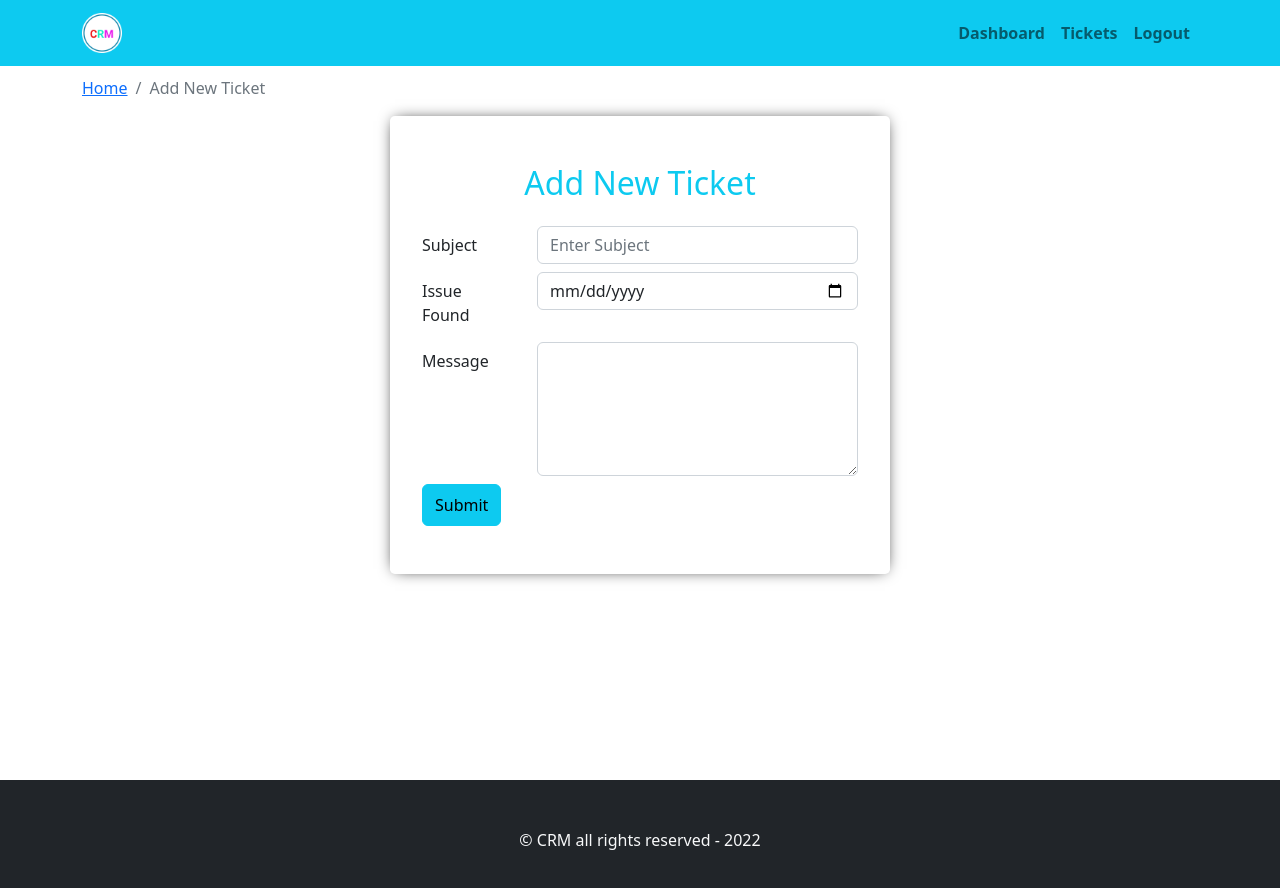
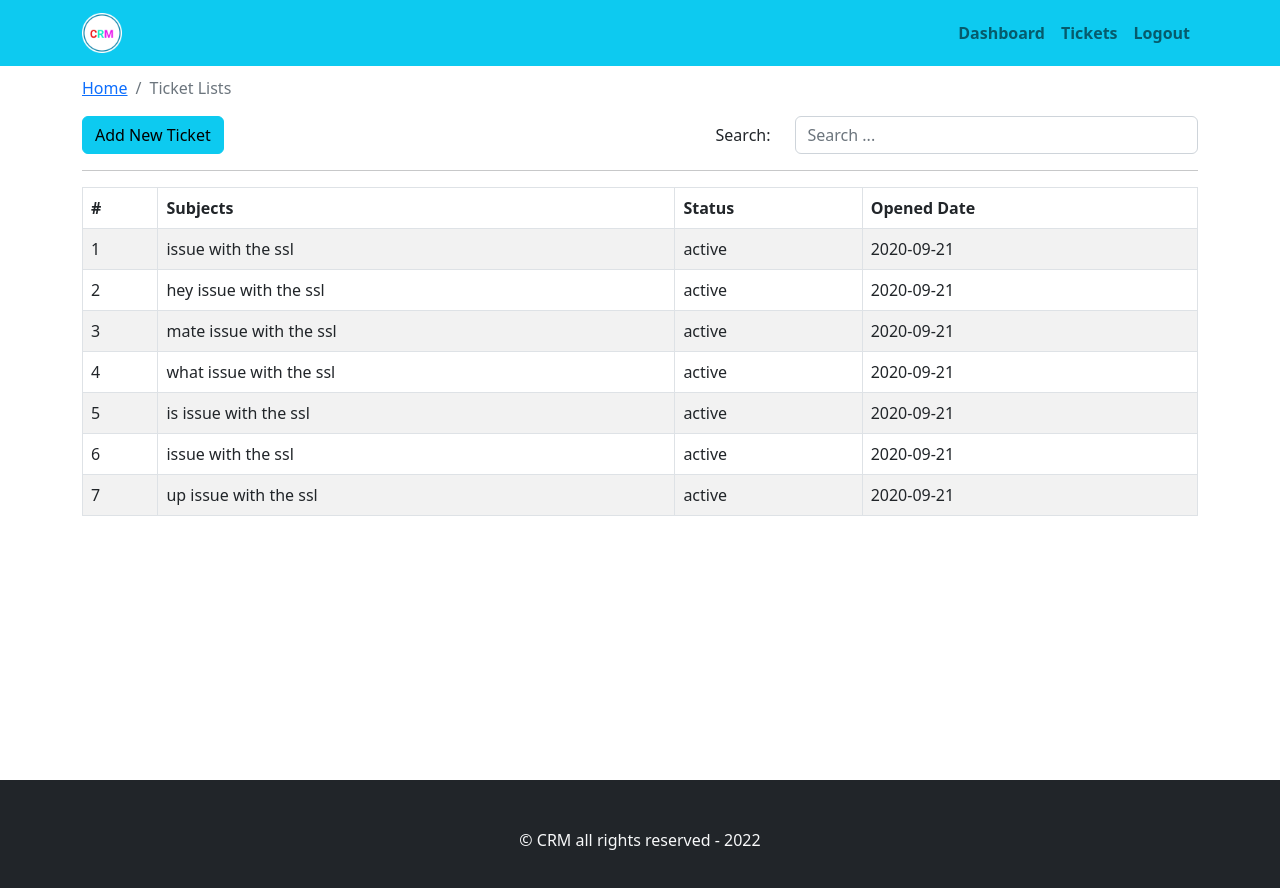
Before and after one commit to Sulav21/CRM-ticketing-System, a React (Create React App) app in the folder crm-client/: page /tickets in a window 1280 px wide. Shown: the top 888 px of the page. Built offline with nearby package versions, Linux system fonts and the light colour scheme.

Commit message:
dummy-table data

```diff
--- a/crm-client/src/App.js
+++ b/crm-client/src/App.js
@@ -4,13 +4,15 @@ import { DefaultLayout } from './layout/DefaultLayout';
 import { Dashboard } from './pages/dashboard/Dashboard';
 import { EntryPage } from './pages/entry/EntryPage';
 import { AddTicket } from './pages/new-ticket/AddTicket';
+import { TicketList } from './pages/ticket-listing/TicketList';
 
 const App=()=> {
   return (
     <DefaultLayout>
       {/* <EntryPage/> */}
      {/* <Dashboard /> */}
-     <AddTicket className='mt-5'/>
+     {/* <AddTicket className='mt-5'/> */}
+     <TicketList />
     <ToastContainer />
     </DefaultLayout>
   );
--- a/crm-client/src/components/add-ticket-form/AddTicketForm.js
+++ b/crm-client/src/components/add-ticket-form/AddTicketForm.js
@@ -45,7 +45,7 @@ export const AddTicketForm = () => {
               </Col>
             </Form.Group>
 
-            <Button variant="info" type="submit" className='py-2'block>
+            <Button variant="info" type="submit" className='py-2 m-auto'>
               Submit
             </Button>
           </Form>
--- /dev/null
+++ b/crm-client/src/components/search-form/SearchForm.js
@@ -0,0 +1,21 @@
+import React from "react";
+import Button from "react-bootstrap/Button";
+import Form from "react-bootstrap/Form";
+import { Row, Col } from "react-bootstrap";
+
+export const SearchForm = ({handleOnChange,str}) => {
+  return (
+    <div>
+      <Form>
+        <Form.Group as={Row}>
+          <Form.Label column sm={3}>
+            Search:
+          </Form.Label>
+          <Col ms={9}>
+          <Form.Control name='searchStr' onChange={handleOnChange} value={str} type='text' placeholder="Search ..." />
+          </Col>
+        </Form.Group>
+      </Form>
+    </div>
+  );
+};
--- /dev/null
+++ b/crm-client/src/dummy-data/dummy-table.json
@@ -0,0 +1,46 @@
+[
+    {
+        "id":1,
+        "subject":"issue with the ssl",
+        "status": "active",
+        "date":"2020-09-21"
+    },
+    {
+        "id":2,
+        "subject":"hey issue with the ssl",
+        "status": "active",
+        "date":"2020-09-21"
+    },
+
+    {
+        "id":3,
+        "subject":"mate issue with the ssl",
+        "status": "active",
+        "date":"2020-09-21"
+    },
+    {
+        "id":4,
+        "subject":"what issue with the ssl",
+        "status": "active",
+        "date":"2020-09-21"
+    },
+    {
+        "id":5,
+        "subject":"is issue with the ssl",
+        "status": "active",
+        "date":"2020-09-21"
+    },
+    {
+        "id":6,
+        "subject":"issue with the ssl",
+        "status": "active",
+        "date":"2020-09-21"
+    },
+    {
+        "id":7,
+        "subject":"up issue with the ssl",
+        "status": "active",
+        "date":"2020-09-21"
+    }
+
+]
--- a/crm-client/src/pages/dashboard/Dashboard.js
+++ b/crm-client/src/pages/dashboard/Dashboard.js
@@ -2,6 +2,8 @@ import React from 'react'
 import { Container,Row,Col,Button, Breadcrumb } from 'react-bootstrap'
 import { TicketTable } from '../../ticket-table/TicketTable'
 import {BreadCrumbComp} from '../../components/breadcrumb/BreadCrumbComp'
+import tickets from '../../dummy-data/dummy-table.json'
+
 export const Dashboard = () => {
   return (
     <Container>
@@ -28,7 +30,7 @@ export const Dashboard = () => {
         </Row>
         <Row>
             <Col className='mb-2'>
-            <TicketTable/>
+            <TicketTable tickets={tickets}/>
             </Col>
         </Row>
     </Container>
--- /dev/null
+++ b/crm-client/src/pages/ticket-listing/TicketList.js
@@ -0,0 +1,51 @@
+import React, { useState, useEffect } from "react";
+import { Container, Row, Col, Button } from "react-bootstrap";
+import { BreadCrumbComp } from "../../components/breadcrumb/BreadCrumbComp";
+import { SearchForm } from "../../components/search-form/SearchForm";
+import { TicketTable } from "../../ticket-table/TicketTable";
+import tickets from '../../dummy-data/dummy-table.json'
+
+export const TicketList = () => {
+  const [str, setStr] = useState("");
+  const [DisplayTicket, setDisplayTicket] = useState(tickets)
+
+  useEffect(() => {
+  }, [str,DisplayTicket]);
+
+  const handleOnChange = (e) => {
+    const {value} = e.target
+    setStr(e.target.value);
+    searchTicket(value)
+  };
+
+  const searchTicket = sttr =>{
+   const filteredSearch = tickets.filter((item)=>{
+    return item.subject.toLowerCase().includes(sttr.toLowerCase())
+   })
+   setDisplayTicket(filteredSearch)
+  }
+  return (
+    <Container>
+      <Row>
+        <Col>
+          <BreadCrumbComp page="Ticket Lists" />
+        </Col>
+      </Row>
+      <Row>
+        <Col>
+          <Button variant="info">Add New Ticket</Button>
+        </Col>
+        <Col className="text-end">
+          <SearchForm handleOnChange={handleOnChange} str={str} />
+        </Col>
+      </Row>
+      <hr/>
+      <Row>
+        <Col>
+        <TicketTable tickets={DisplayTicket}/>
+        </Col>
+
+      </Row>
+    </Container>
+  );
+};
```
